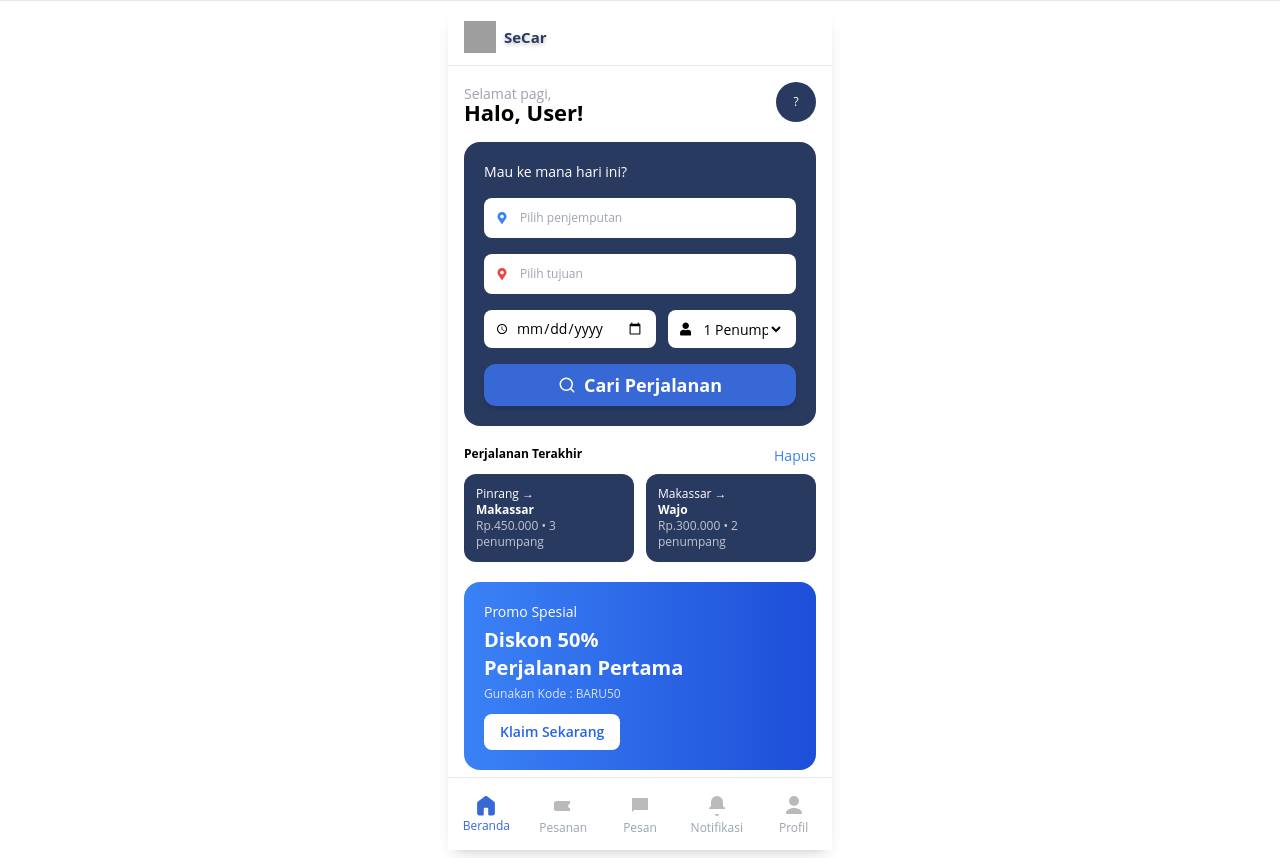
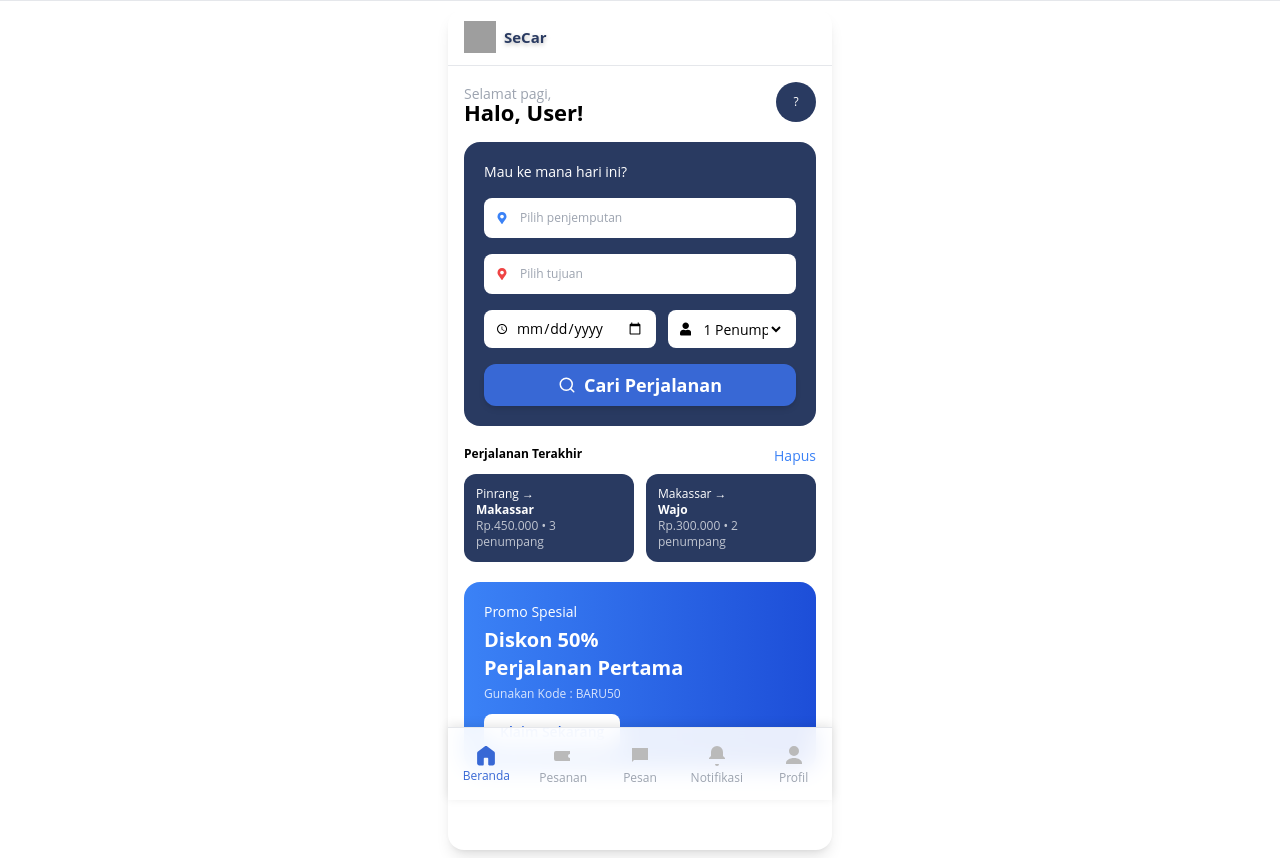
Before and after one commit to riqbals/SeCar, a React (Vite) app: page /home in a window 1280 px wide. Built offline with nearby package versions, Linux system fonts and the light colour scheme; sample sign-in values are in the browser's storage; grey boxes are pictures that could not be loaded.

Commit message:
Beranda 4 dan navbar redi boskuh

```diff
--- a/src/layouts/MainLayout.jsx
+++ b/src/layouts/MainLayout.jsx
@@ -38,8 +38,7 @@ export default function MainLayout({ children }) {
         </div>
 
         {/* BOTTOM NAVBAR */}
-        <div className="absolute bottom-0 left-0 w-full max-w-sm border-t flex justify-around items-center py-2 text-xs bg-white">
-
+        <div className="fixed bottom-0 left-1/2 -translate-x-1/2 w-full max-w-sm border-t flex justify-around items-center py-2 text-xs bg-white/90 backdrop-blur-md z-50 shadow-[0_-2px_10px_rgba(0,0,0,0.1)]">
         <Link to="/" className="flex flex-col items-center justify-center flex-1 gap-1 h-14">
             <HomeIcon active={isHome} />
             <p className={`${isHome ? "text-[#3868D5]" : "text-gray-400"} leading-none`}>
```
